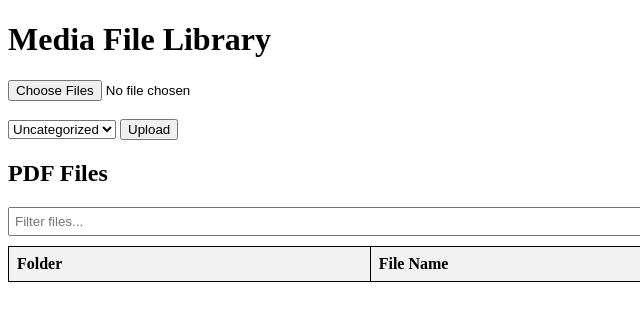
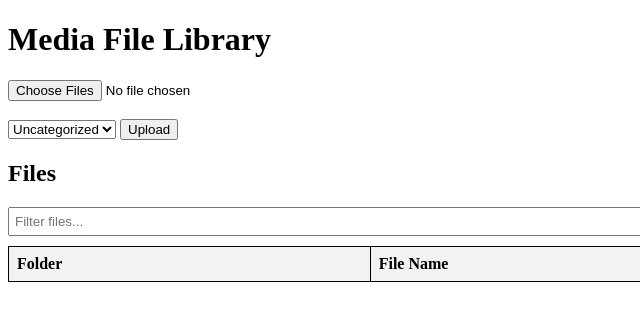
Before and after one commit to lumamane/pdf-web-app-002, a website: page public/index.html in a window 1280 px wide. Shown: the full height of the page, 0-640 px from the left. Drawn offline with nearby package versions, Linux system fonts and the light colour scheme; no server answers.

Commit message:
Update index.html

```diff
--- a/public/index.html
+++ b/public/index.html
@@ -38,7 +38,7 @@
     </select>
     <button id="uploadButton">Upload</button>
 
-    <h2>PDF Files</h2>
+    <h2>Files</h2>
     <input type="text" id="filterInput" placeholder="Filter files...">
     <div id="folderButtons"></div>
     <table>
```
